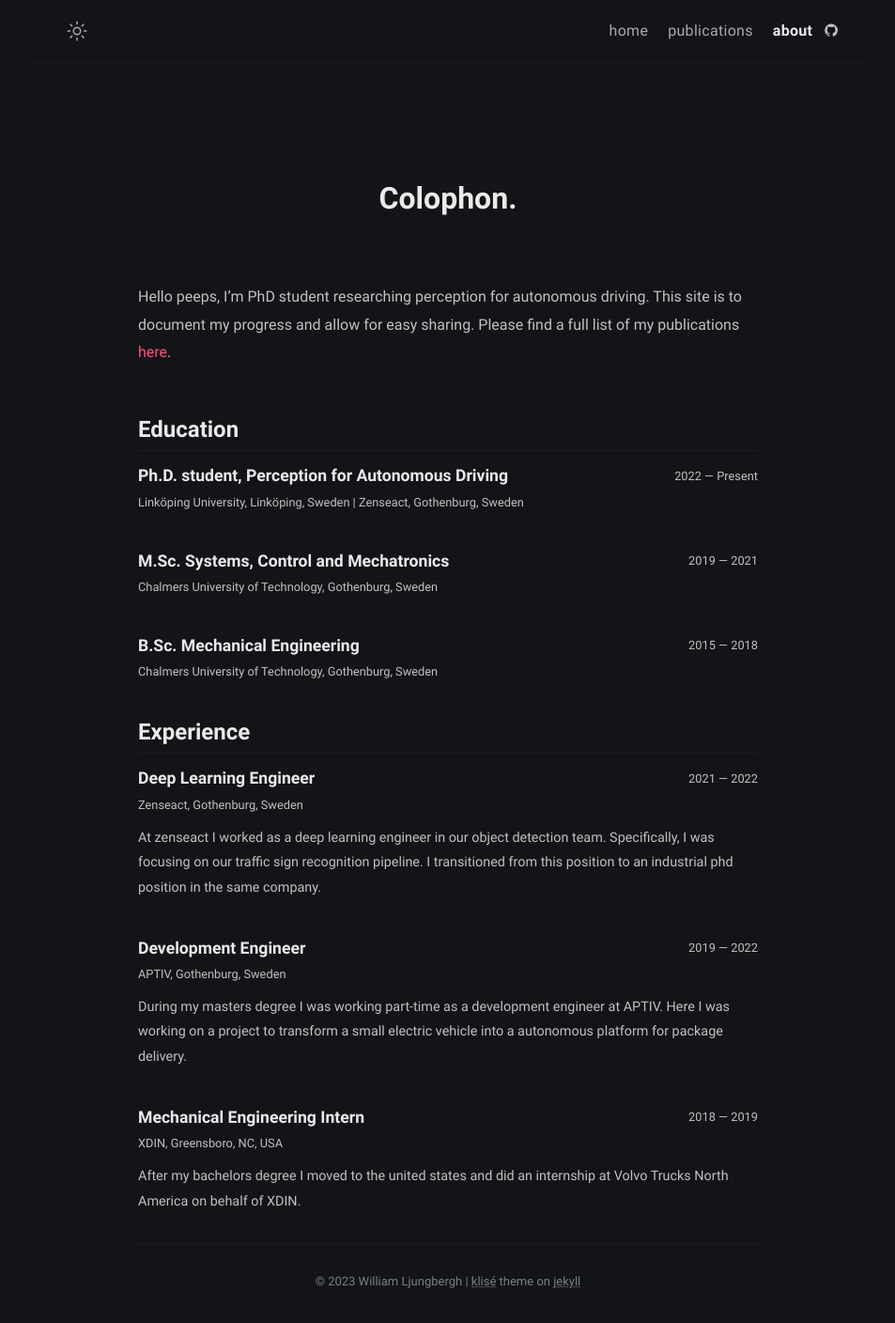
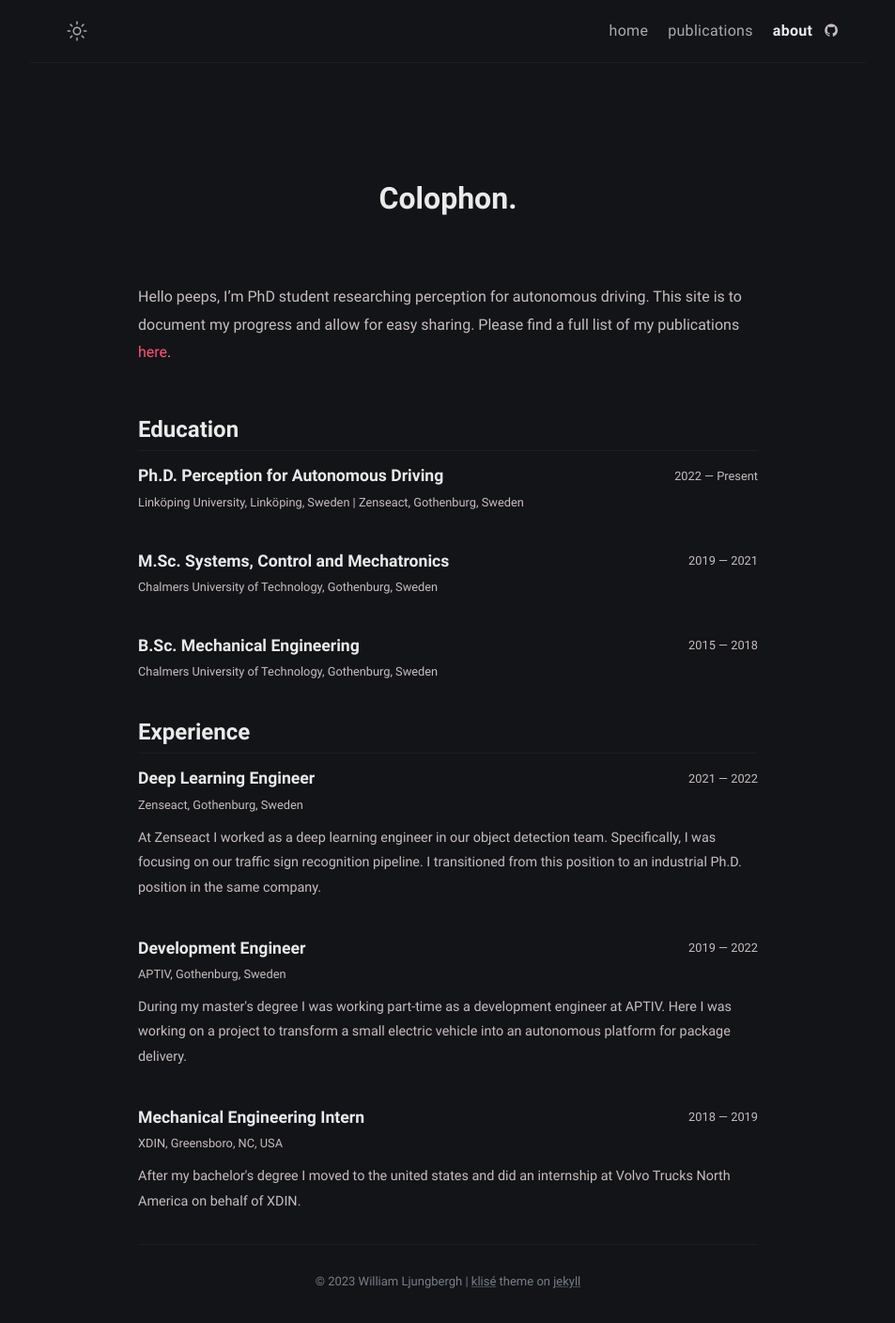
Before and after one commit to wljungbergh/wljungbergh.github.io, a Jekyll site: the page built from _pages/about.md, in a window 1280 px wide. Shown: the whole page at 94% size, without its empty margins (163-1116 px from the left). Built offline with Jekyll 4.4.1, drawn with Linux system fonts in a browser that asks for light colours.

Commit message:
Update page

```diff
--- a/_pages/about.md
+++ b/_pages/about.md
@@ -2,10 +2,10 @@
 title: Colophon
 permalink: /about/
 layout: page
-excerpt: Hello peeps, I'm PhD student researching perception for autonomous driving. This blog is to document my progress and allow for easy sharing.
+excerpt: Hello peeps, I'm a Ph.D. student researching perception for autonomous driving. This blog is to document my progress and allow for easy sharing.
 comments: false
 education:
-  - title: Ph.D. student, Perception for Autonomous Driving
+  - title: Ph.D. Perception for Autonomous Driving
     location: Linköping University, Linköping, Sweden | Zenseact, Gothenburg, Sweden
     date: 2022 &mdash; Present
   - title: M.Sc. Systems, Control and Mechatronics
@@ -18,15 +18,15 @@ experiences:
   - title: Deep Learning Engineer
     location: Zenseact, Gothenburg, Sweden
     date: 2021 &mdash; 2022
-    description: At zenseact I worked as a deep learning engineer in our object detection team. Specifically, I was focusing on our traffic sign recognition pipeline. I transitioned from this position to an industrial phd position in the same company.
+    description: At Zenseact I worked as a deep learning engineer in our object detection team. Specifically, I was focusing on our traffic sign recognition pipeline. I transitioned from this position to an industrial Ph.D. position in the same company.
   - title: Development Engineer
     location: APTIV, Gothenburg, Sweden
     date: 2019 &mdash; 2022
-    description: During my masters degree I was working part-time as a development engineer at APTIV. Here I was working on a project to transform a small electric vehicle into a autonomous platform for package delivery.
+    description: During my master's degree I was working part-time as a development engineer at APTIV. Here I was working on a project to transform a small electric vehicle into an autonomous platform for package delivery.
   - title: Mechanical Engineering Intern
     location: XDIN, Greensboro, NC, USA
     date: 2018 &mdash; 2019
-    description: After my bachelors degree I moved to the united states and did an internship at Volvo Trucks North America on behalf of XDIN.
+    description: After my bachelor's degree I moved to the united states and did an internship at Volvo Trucks North America on behalf of XDIN.
 ---
 
 Hello peeps, I'm PhD student researching perception for autonomous driving. This site is to document my progress and allow for easy sharing. Please find a full list of my publications [here](/publications/).
```
